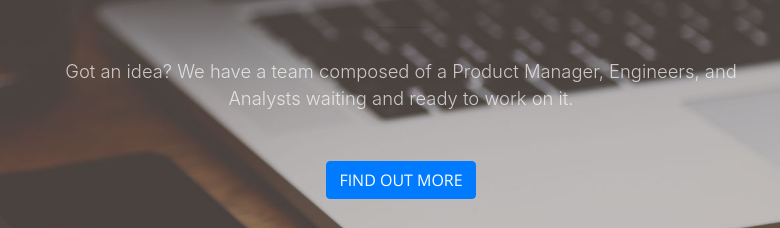
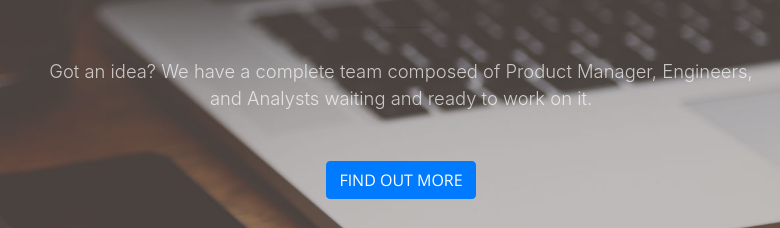
Before and after one commit to codeplusdata/main-site, a website with bundled scripts: page index.html in a window 1280 px wide. Shown: the part 379-607 px from the top of the page, 239-1019 px from the left. Built offline with nearby package versions, Linux system fonts and the light colour scheme.

Commit message:
Change text

```diff
--- a/index.html
+++ b/index.html
@@ -66,7 +66,7 @@
             <hr>
           </div>
           <div class="col-lg-8 mx-auto">
-            <p class="text-faded mb-5">Got an idea? We have a team composed of a Product Manager, Engineers, and Analysts waiting and ready to work on it.</p>
+            <p class="text-faded mb-5">Got an idea? We have a complete team composed of Product Manager, Engineers, and Analysts waiting and ready to work on it.</p>
             <a class="btn btn-primary btn-xl js-scroll-trigger" href="#about">Find Out More</a>
           </div>
         </div>
```
